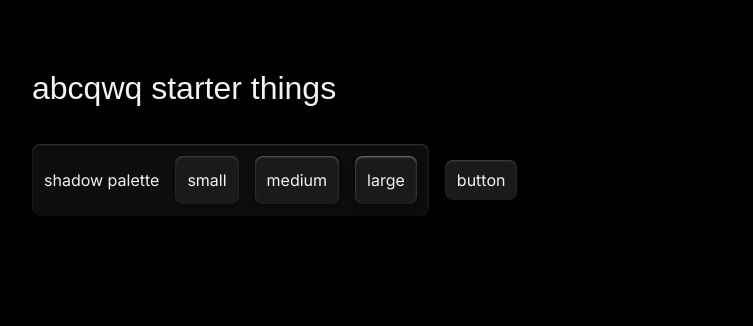
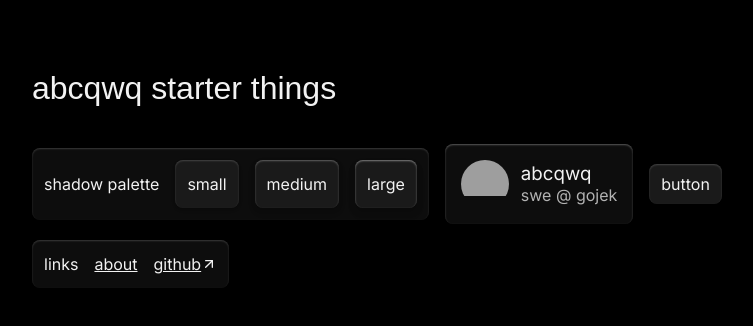
Before and after one commit to abcqwq/nextqwq-starter, a Next.js app: page / in a window 1280 px wide. Shown: the top 326 px of the page, without its empty margins (224-977 px from the left). Built offline with nearby package versions, Linux system fonts and the light colour scheme; no server answers; grey boxes are pictures that could not be loaded; a web font is replaced by a local one.

Commit message:
feat: update Body component to include ProfileCard and additional links

```diff
--- a/src/components/home/Body.tsx
+++ b/src/components/home/Body.tsx
@@ -3,6 +3,8 @@ import styled from 'styled-components';
 import Item from '@/components/home/Item';
 import Card from '@/components/Card';
 import Button from '@/components/Button';
+import ProfileCard from '@/components/ProfileCard';
+import Link from '@/components/Link';
 
 import { useTheme } from '@/providers/ThemeProvider';
 
@@ -36,7 +38,20 @@ const Body = () => {
         }
       />
 
+      <ProfileCard />
       <Button onClick={toggleTheme}>button</Button>
+
+      <Item
+        title="links"
+        samples={
+          <>
+            <Link href="/about">about</Link>
+            <Link href="https://github.com/abcqwq" external={true}>
+              github
+            </Link>
+          </>
+        }
+      />
     </Container>
   );
 };
```
